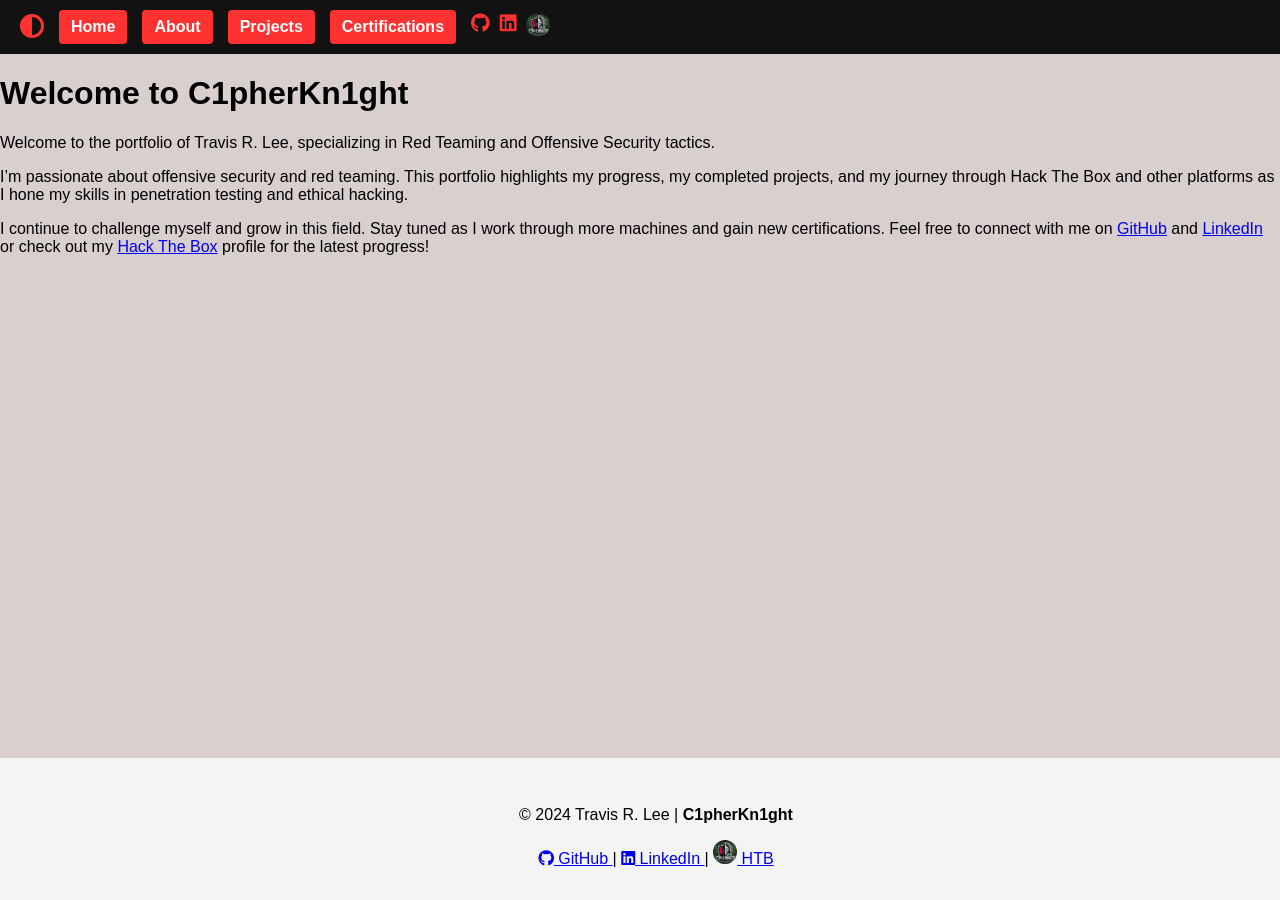
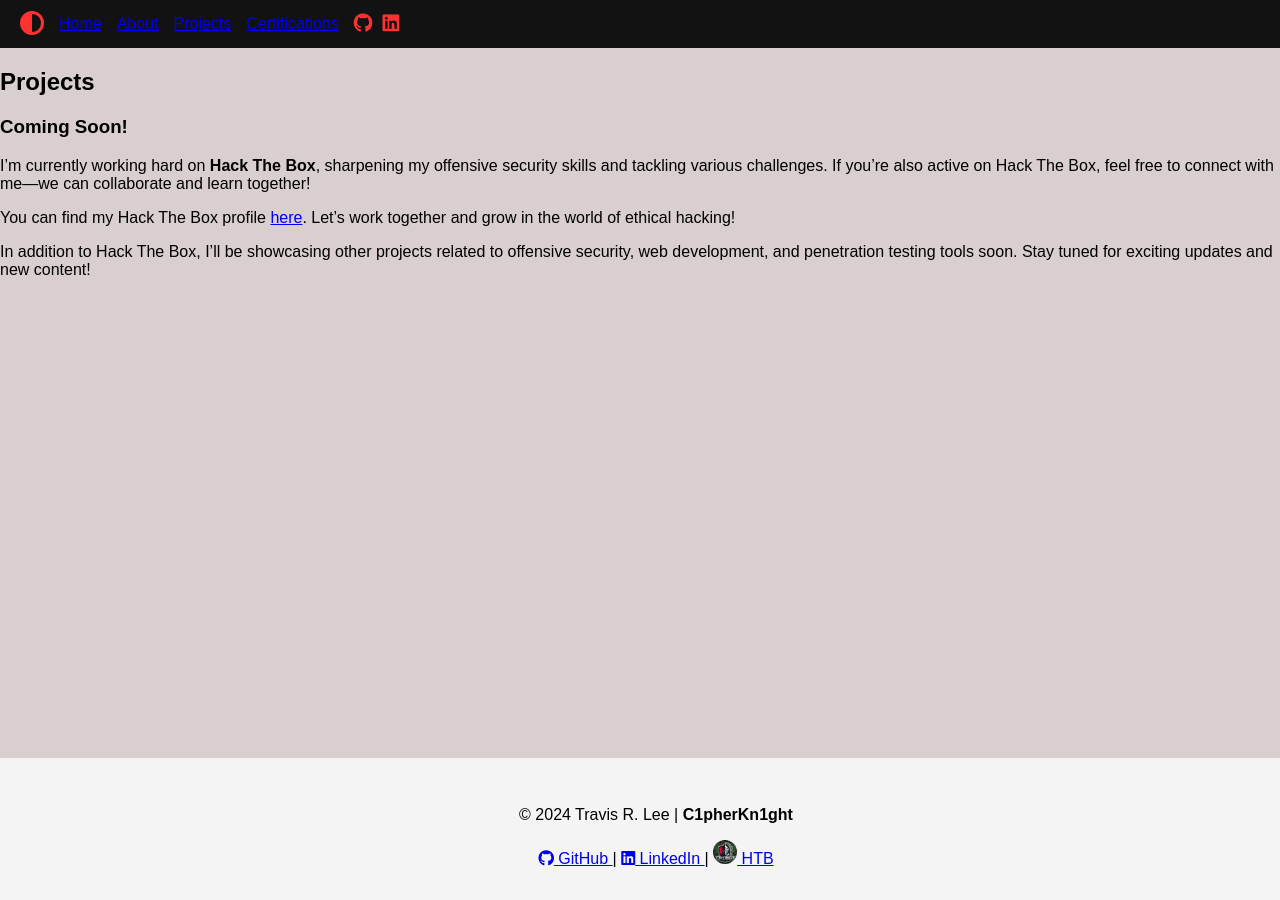
Before and after one commit to Travrl12/travrl12.github.io, a Jekyll site: the page built from assets/css/projects.md, in a window 1280 px wide. Built offline with Jekyll 4.4.1, drawn with Linux system fonts in a browser that asks for light colours; a script that is not in the unit is left out.

Commit message:
Update default.html

```diff
--- a/_layouts/default.html
+++ b/_layouts/default.html
@@ -13,17 +13,17 @@
 <body>
     <!-- Header Section with Dark Mode Toggle, Navigation Buttons, and Social Icons -->
     <header class="header-bar">
-        <!-- Dark Mode Toggle -->
+        <!-- Dark Mode Toggle Button -->
         <div id="darkModeToggle" class="toggle-button" aria-label="Toggle Dark Mode">
             <i class="fas fa-adjust" aria-hidden="true"></i>
         </div>
 
         <!-- Navigation Buttons -->
         <nav class="nav-buttons">
-            <a href="/" class="nav-link">Home</a>
-            <a href="/about/" class="nav-link">About</a>
-            <a href="/projects/" class="nav-link">Projects</a>
-            <a href="/certifications/" class="nav-link">Certifications</a>
+            <a href="/" class="nav-button">Home</a>
+            <a href="/about/" class="nav-button">About</a>
+            <a href="/projects/" class="nav-button">Projects</a>
+            <a href="/certifications/" class="nav-button">Certifications</a>
         </nav>
 
         <!-- Social Icons -->
@@ -34,19 +34,12 @@
             <a href="https://www.linkedin.com/in/travisrlee" target="_blank" aria-label="LinkedIn" rel="noopener noreferrer">
                 <i class="fab fa-linkedin"></i>
             </a>
-            <a href="https://app.hackthebox.com/profile/2105172" target="_blank" aria-label="Hack The Box" rel="noopener noreferrer">
-                <img src="/assets/images/C1pherKn1ght_logo.jpeg" alt="Hack The Box" class="htb-icon">
-            </a>
         </div>
     </header>
 
     <!-- Main Content Section -->
     <main>
-        <h1>Welcome to C1pherKn1ght</h1>
-        <p>Welcome to the portfolio of Travis R. Lee, specializing in Red Teaming and Offensive Security tactics.</p>
-        <p>I’m passionate about offensive security and red teaming. This portfolio highlights my progress, my completed projects, and my journey through Hack The Box and other platforms as I hone my skills in penetration testing and ethical hacking.</p>
-
-        <p>I continue to challenge myself and grow in this field. Stay tuned as I work through more machines and gain new certifications. Feel free to connect with me on <a href="https://github.com/Travrl12">GitHub</a> and <a href="https://www.linkedin.com/in/travisrlee">LinkedIn</a> or check out my <a href="https://app.hackthebox.com/profile/2105172">Hack The Box</a> profile for the latest progress!</p>
+        {{ content }}
     </main>
 
     <!-- Footer Section -->
@@ -54,10 +47,10 @@
         <p>&copy; 2024 Travis R. Lee | <strong>C1pherKn1ght</strong></p>
         <div class="social-links">
             <a href="https://github.com/Travrl12" target="_blank" aria-label="GitHub" rel="noopener noreferrer">
-                <i class="fab fa-github"></i> GitHub
+                <i class="fab fa-github" aria-hidden="true"></i> GitHub
             </a> |
             <a href="https://www.linkedin.com/in/travisrlee" target="_blank" aria-label="LinkedIn" rel="noopener noreferrer">
-                <i class="fab fa-linkedin"></i> LinkedIn
+                <i class="fab fa-linkedin" aria-hidden="true"></i> LinkedIn
             </a> |
             <a href="https://app.hackthebox.com/profile/2105172" target="_blank" aria-label="Hack The Box" rel="noopener noreferrer">
                 <img src="/assets/images/C1pherKn1ght_logo.jpeg" alt="Hack The Box" class="footer-logo"> HTB
```
